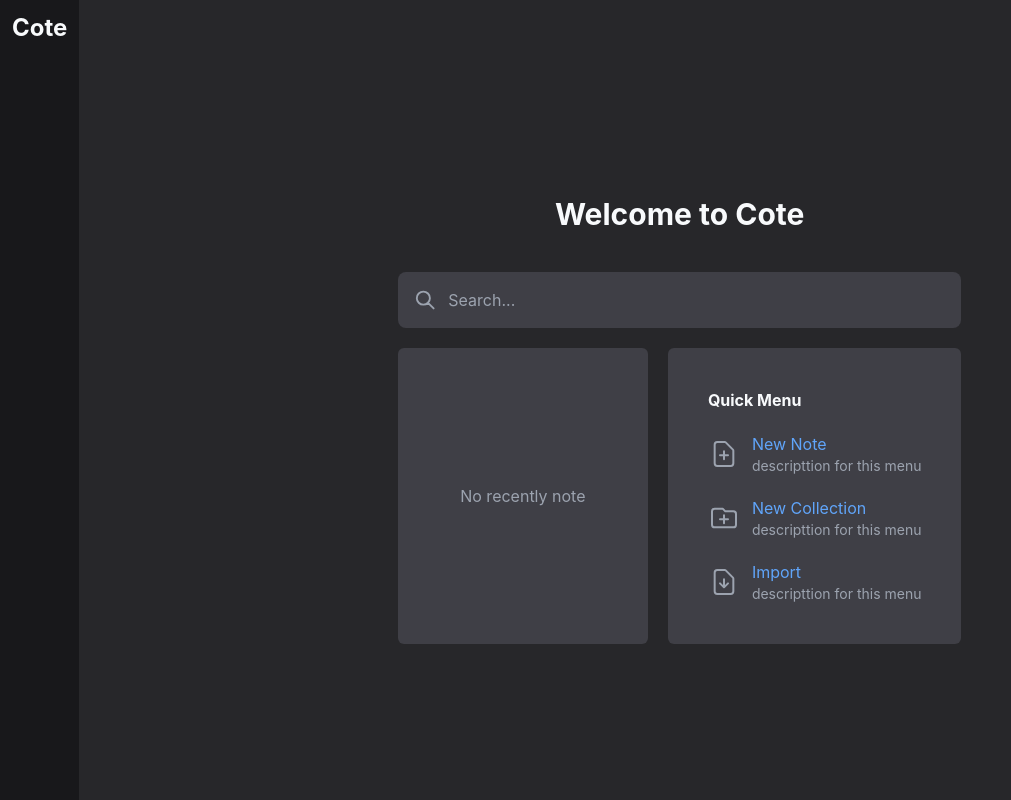
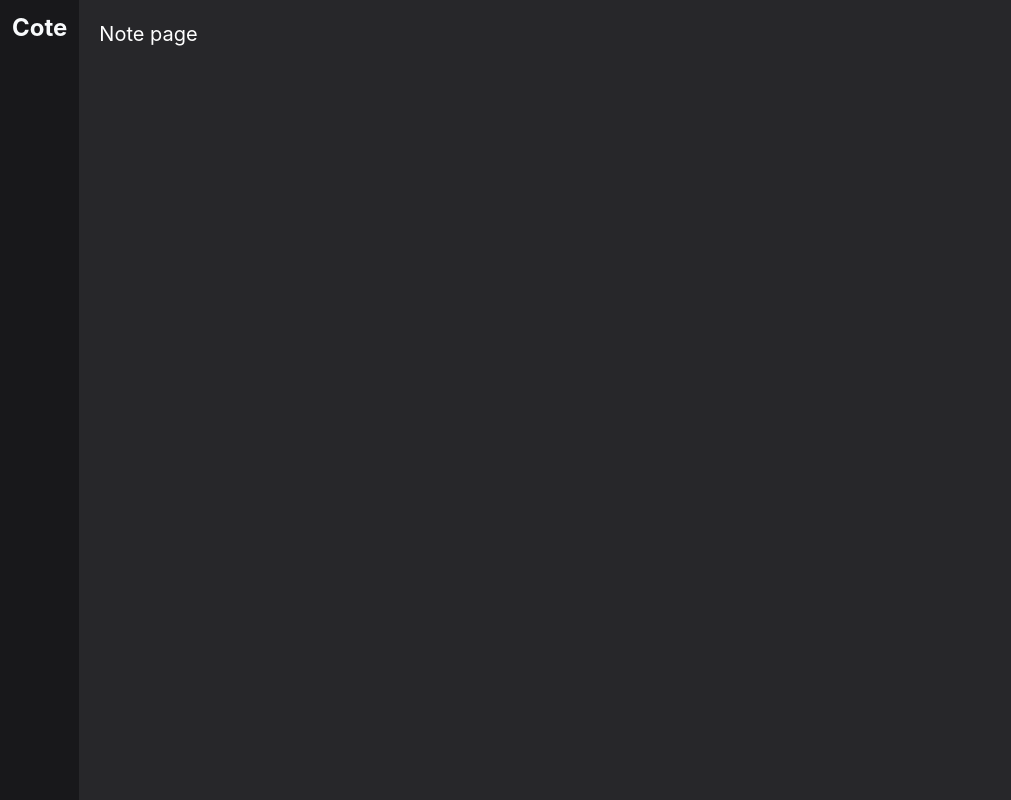
Before and after one commit to 61130061/cote-app, a React (Vite) app: page /note in a window 1280 px wide. Shown: the whole page, without its empty margins (0-1011 px from the left). Built offline with nearby package versions, Linux system fonts and the light colour scheme.

Commit message:
add react-router-dom@6 package

```diff
--- a/package.json
+++ b/package.json
@@ -11,7 +11,8 @@
   "dependencies": {
     "@tauri-apps/api": "^1.0.1",
     "react": "^18.0.0",
-    "react-dom": "^18.0.0"
+    "react-dom": "^18.0.0",
+    "react-router-dom": "6"
   },
   "devDependencies": {
     "@tauri-apps/cli": "^1.0.1",
--- a/src/App.jsx
+++ b/src/App.jsx
@@ -1,4 +1,7 @@
+import { Routes, Route } from 'react-router-dom';
+
 import Welcome from './pages/Welcome';
+import Note from './pages/Note';
 import Sidebar from './components/Sidebar';
 
 function App() {
@@ -6,7 +9,10 @@ function App() {
       <div className="h-screen w-screen flex">
          <Sidebar />
          <div className="flex flex-1 overflow-scroll">
-            <Welcome />
+            <Routes>
+               <Route path="/" element={<Welcome />} />
+               <Route path="/note" element={<Note />} />
+            </Routes>
          </div>
       </div>
    )
--- a/src/components/QuickMenu.jsx
+++ b/src/components/QuickMenu.jsx
@@ -1,10 +1,13 @@
+import { useNavigate } from 'react-router-dom';
 
 export default function HomeQuick () {
+   const navigate = useNavigate();
+
    return (
       <div className="flex flex-col gap-5 bg-zinc-700 rounded-md p-10">
          <div className="font-bold">Quick Menu</div>
 
-         <div className="flex gap-3 items-center hover:cursor-pointer">
+         <div onClick={() => navigate('/note')} className="flex gap-3 items-center hover:cursor-pointer">
             <svg xmlns="http://www.w3.org/2000/svg" className="h-8 w-8" fill="none" viewBox="0 0 24 24" stroke="currentColor" strokeWidth={1.5} color="#9ca3af">
                <path strokeLinecap="round" strokeLinejoin="round" d="M9 13h6m-3-3v6m5 5H7a2 2 0 01-2-2V5a2 2 0 012-2h5.586a1 1 0 01.707.293l5.414 5.414a1 1 0 01.293.707V19a2 2 0 01-2 2z" />
             </svg>
--- a/src/main.jsx
+++ b/src/main.jsx
@@ -2,9 +2,10 @@ import React from 'react'
 import ReactDOM from 'react-dom/client'
 import App from './App'
 import './index.css'
+import { BrowserRouter } from 'react-router-dom';
 
 ReactDOM.createRoot(document.getElementById('root')).render(
-   <React.StrictMode>
+   <BrowserRouter>
       <App />
-   </React.StrictMode>
+   </BrowserRouter>
 )
--- /dev/null
+++ b/src/pages/Note.jsx
@@ -0,0 +1,7 @@
+export default function Note () {
+   return (
+      <div className="flex flex-1 p-5 text-xl text-white">
+         Note page
+      </div>
+   )
+}
--- a/src/pages/Welcome.jsx
+++ b/src/pages/Welcome.jsx
@@ -1,6 +1,7 @@
 import QuickMenu from '../components/QuickMenu';
 
 export default function Welcome () {
+
    return (
       <div className="flex flex-1 flex-col justify-center items-center p-5">
          <div className="text-3xl font-bold my-10">
```
Also changed, not shown: 1 other file (tests, documents, lock files or other folders).
